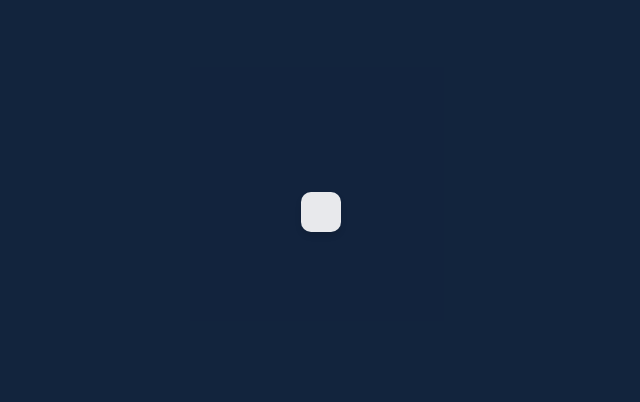
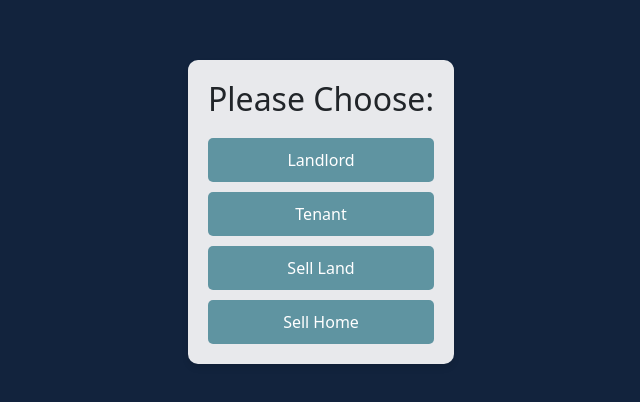
Before and after one commit to Trevor-Kayeyia-Madara/msamo, a React (Create React App) app: page /payment in a window 1280 px wide. Shown: the part 188-590 px from the top of the page, without its empty margins (319-959 px from the left). Built offline with nearby package versions, Linux system fonts and the light colour scheme.

Commit message:
Correction

```diff
--- a/src/Pages/Payment/index.js
+++ b/src/Pages/Payment/index.js
@@ -2,7 +2,7 @@ import React, { useState } from 'react';
 import './style.css'; // Import the CSS file for styling
 
 const Payment = () => {
-  const [view, setView] = useState('home');
+  const [view, setView] = useState('payment');
 
   const handleButtonClick = (action) => {
     setView(action);
```
